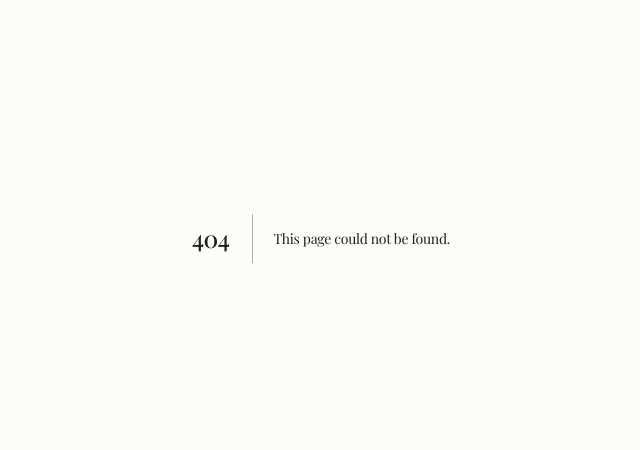
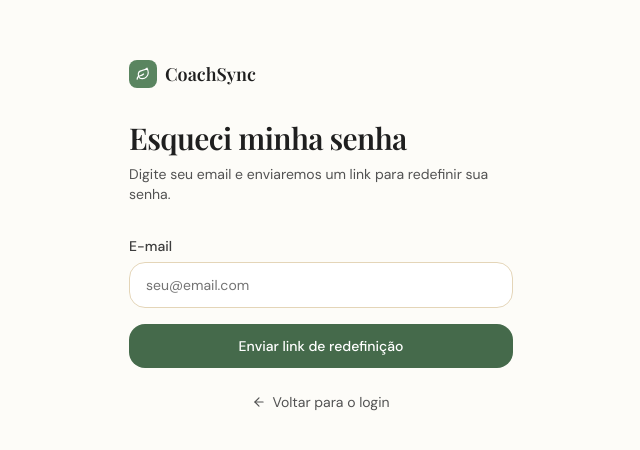
Before and after one commit to adriano-dot/coachsync, a Next.js app: page /auth/forgot in a window 1280 px wide. Before the commit this address had no page. Shown: the part 162-612 px from the top of the page, without its empty margins (319-959 px from the left). Built offline with nearby package versions, Linux system fonts and the light colour scheme; no server answers; a web font is replaced by a local one.

Commit message:
Add Forgot Password page component

```diff
--- /dev/null
+++ b/src/app/auth/forgot/page.tsx
@@ -0,0 +1,80 @@
+'use client'
+
+import { useState } from 'react'
+import Link from 'next/link'
+import { createClient } from '@/lib/supabase/client'
+import toast from 'react-hot-toast'
+import { Leaf, ArrowLeft, Mail } from 'lucide-react'
+
+export default function ForgotPasswordPage() {
+  const supabase = createClient()
+  const [email, setEmail] = useState('')
+  const [loading, setLoading] = useState(false)
+  const [sent, setSent] = useState(false)
+
+  async function handleSubmit(e: React.FormEvent) {
+    e.preventDefault()
+    setLoading(true)
+    const { error } = await supabase.auth.resetPasswordForEmail(email, {
+      redirectTo: `${window.location.origin}/auth/reset`,
+    })
+    if (error) {
+      toast.error('Erro ao enviar email. Verifique o endereço e tente novamente.')
+      setLoading(false)
+      return
+    }
+    setSent(true)
+    setLoading(false)
+  }
+
+  return (
+    <div className="min-h-screen bg-cream-50 flex items-center justify-center p-8">
+      <div className="w-full max-w-sm animate-in">
+        <div className="flex items-center gap-2 mb-8">
+          <div className="w-7 h-7 bg-sage-500 rounded-lg flex items-center justify-center">
+            <Leaf className="w-3.5 h-3.5 text-white" />
+          </div>
+          <span className="font-display text-charcoal-800 text-lg font-semibold">CoachSync</span>
+        </div>
+
+        {sent ? (
+          <div className="text-center space-y-4">
+            <div className="w-16 h-16 bg-sage-100 rounded-2xl flex items-center justify-center mx-auto">
+              <Mail className="w-8 h-8 text-sage-600" />
+            </div>
+            <h1 className="font-display text-2xl font-semibold text-charcoal-800">Email enviado!</h1>
+            <p className="text-charcoal-500 text-sm leading-relaxed">
+              Enviamos um link de redefinição para <strong className="text-charcoal-700">{email}</strong>. Verifique sua caixa de entrada e spam.
+            </p>
+            <Link href="/auth/login" className="inline-flex items-center gap-2 text-sm text-sage-600 hover:text-sage-700 font-medium mt-4">
+              <ArrowLeft className="w-4 h-4" />
+              Voltar para o login
+            </Link>
+          </div>
+        ) : (
+          <>
+            <div className="mb-8">
+              <h1 className="font-display text-3xl font-semibold text-charcoal-800 mb-2">Esqueci minha senha</h1>
+              <p className="text-charcoal-500 text-sm">Digite seu email e enviaremos um link para redefinir sua senha.</p>
+            </div>
+            <form onSubmit={handleSubmit} className="space-y-4">
+              <div>
+                <label className="label">E-mail</label>
+                <input type="email" className="input" placeholder="seu@email.com" value={email} onChange={e => setEmail(e.target.value)} required />
+              </div>
+              <button type="submit" disabled={loading} className="btn-primary w-full py-3">
+                {loading ? 'Enviando...' : 'Enviar link de redefinição'}
+              </button>
+            </form>
+            <div className="mt-6 text-center">
+              <Link href="/auth/login" className="inline-flex items-center gap-1.5 text-sm text-charcoal-500 hover:text-charcoal-700">
+                <ArrowLeft className="w-3.5 h-3.5" />
+                Voltar para o login
+              </Link>
+            </div>
+          </>
+        )}
+      </div>
+    </div>
+  )
+}
```
